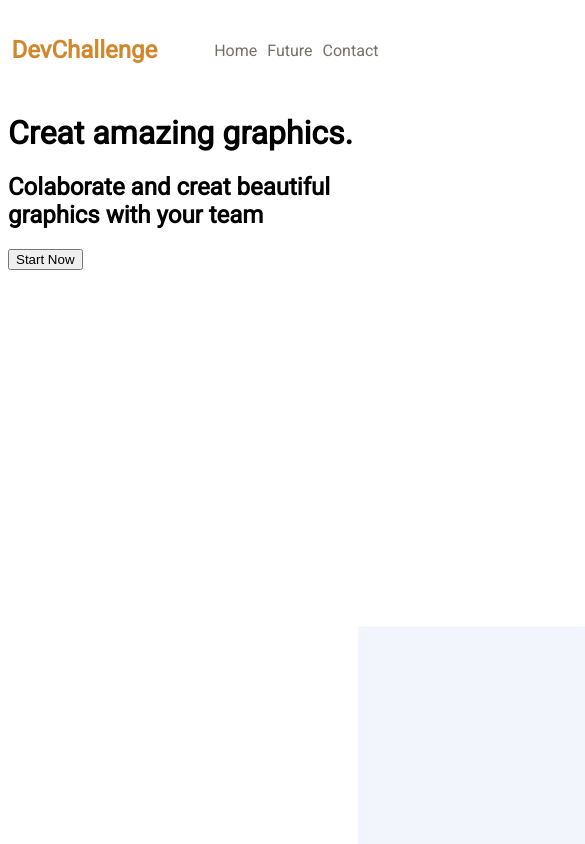
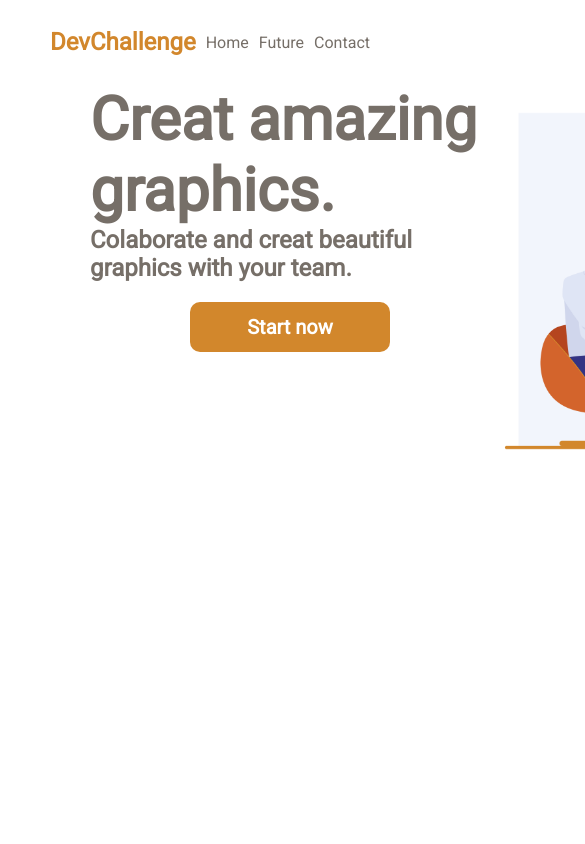
Before and after one commit to julio-n-gouveia/DevChallenge, a plain HTML site: page LandingPage/Paginas/Index.html in a window 390 px wide. Shown: the top 844 px of the page, 585 px wide, since content can reach past the window. Drawn offline with Linux system fonts and the light colour scheme.

Commit message:
Terminado layout da pagina.
Terimada primeira parte do projeto. agora só faltaa responsividade

```diff
--- a/LandingPage/Estilos/styles.css
+++ b/LandingPage/Estilos/styles.css
@@ -1,7 +1,13 @@
 @charset "UFT-8";
+
+*{
+    margin: 0;
+    padding: 0;
+}
 
 body {
     font-family: 'Roboto', sans-serif;
+    background-color: white;
 }
 
 a {
@@ -14,17 +20,25 @@ a:hover{
     opacity: 0.7;
 }
 
+header{
+    width: 100%;
+
+}
+
 .logo {
     display: flex;
     font-size: 24px;
     color: #D2872C;
     font-weight: bold;
+
+
 }
 
 nav {
-    width: 100%;
+    margin-right: 50px;
+    margin-left: 50px;
     display: flex;
-    justify-content: space-around;
+    justify-content: space-between;
     align-items: center;
     font-family: 'Roboto', sans-serif;
     height: 10vh;
@@ -38,6 +52,47 @@ nav {
 
 .menu li{
 
-    word-spacing: 10px;
     margin-left: 10px;
 }
+
+.texto{
+    width: 400px;
+    color: #766F68;
+    text-align:left;
+    overflow-wrap: break-word;
+}
+
+#titulo1{
+    font-size: 60px;
+}
+
+.time{
+    max-width:650px;
+    display: flex;
+    justify-content: flex-end;
+}
+
+main{
+    display: flex;
+}
+
+.lside{
+margin-left: 90px;
+display: flex;
+flex-direction: column;
+}
+
+button{
+    margin-top: 20px;
+    margin-left: 100px;
+    width: 200px;
+    height: 50px;
+    background-color: #D2872C;
+    font-family: 'Roboto', sans-serif;
+    color: white;
+    border-radius: 10px;
+    font-weight: bold;
+    font-size: 20px;
+    border-style: none;
+
+}
--- a/LandingPage/Paginas/Index.html
+++ b/LandingPage/Paginas/Index.html
@@ -23,10 +23,14 @@
             </ul>
         </nav>
     </header>
-    <h1>Creat amazing graphics.</h1>
-    <h2>Colaborate and creat beautiful graphics with your team</h2>
-    <button>Start Now</button>
-    <img src="../../Imagens/team.jpg" alt="Time">
+    <main>
+        <div class="lside">
+            <h1 class="texto" id="titulo1">Creat amazing graphics.</h1>
+            <h2 class="texto" id="titulo2">Colaborate and creat beautiful  graphics with your team.</h2>
+            <button>Start now</button>
+        </div>
+        <img src="../../Imagens/team.jpg" alt="Time" class="time">
+    </main>
 </body>
 
 </html>
```
Also changed, not shown: Imagens/time-g.jpg (added), Imagens/time-m.jpg (added).
